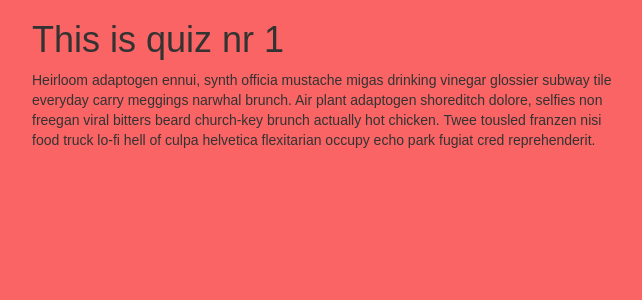
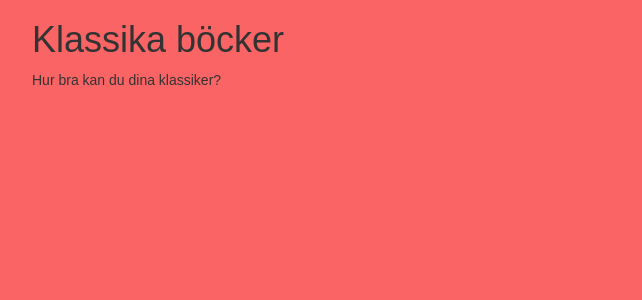
Before and after one commit to hmetsis/quizproject, a Django app: page /quiz/1/ in a window 1280 px wide. Shown: the top 300 px of the page, without its empty margins (68-710 px from the left). Run offline with Django 3.2, Linux system fonts and the light colour scheme; some libraries are stand-ins or nearby versions.

Commit message:
Connected quiz pages to test data

```diff
--- a/quiz/templates/quiz.html
+++ b/quiz/templates/quiz.html
@@ -10,13 +10,13 @@
 
 </head>
 <body>
-	<h1>This is quiz nr 1</h1>
+	<h1>{{ quiz.name }}</h1>
 	<p>
-		Heirloom adaptogen ennui, synth officia mustache migas drinking vinegar glossier subway tile everyday carry meggings narwhal brunch. Air plant adaptogen shoreditch dolore, selfies non freegan viral bitters beard church-key brunch actually hot chicken. Twee tousled franzen nisi food truck lo-fi hell of culpa helvetica flexitarian occupy echo park fugiat cred reprehenderit.
+		{{quiz.description}}
 	</p>
 	<script scr="https://ajax.googleapis.com/ajax/libs/jquery/1.12.4/jquery.min.js"></script>
 	<script scr="/static/js/bootstrap.min.js"> </script>
 
 
-	</body>
+</body>
 </html>
--- a/quiz/views.py
+++ b/quiz/views.py
@@ -25,7 +25,11 @@ def startpage(request):
 		return render(request, "start.html", context)
 
 def quiz(request, quiz_number):
-		return render(request, "quiz.html")
+		context = {
+			"quiz": quizzes[quiz_number - 1],
+			"quiz_number": quiz_number,
+		}
+		return render(request, "quiz.html", context)
 
 def question(request, quiz_number, question_number):
 		return render(request, "question.html")
```
Also changed, not shown: 1 other file.
